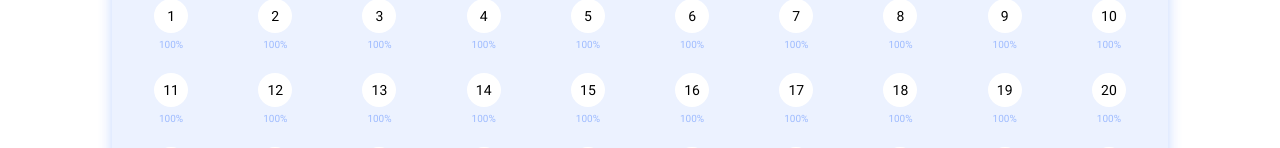
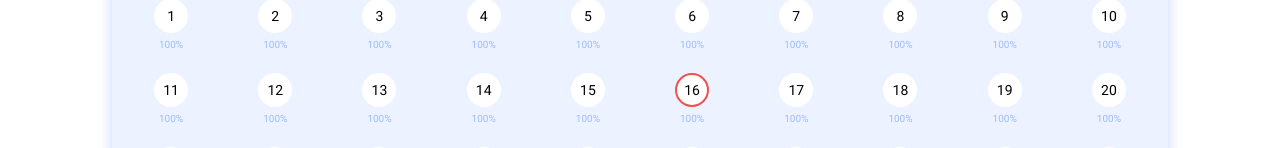
Before and after one commit to GoitStudentsWorks/bc-65-react-node-Elizabethhub, a React (Vite) app: page /byte-my-water-app/home in a window 1280 px wide. Shown: the part 1198-1346 px from the top of the page. Built offline with nearby package versions, Linux system fonts and the light colour scheme.

Commit message:
add isToday

```diff
--- a/src/components/CalendarElement/CalendarElement.jsx
+++ b/src/components/CalendarElement/CalendarElement.jsx
@@ -42,6 +42,15 @@ const CalendarElement = () => {
     monthData.push({ day, percentage: 100 });
   }
 
+  const isToday = (day) => {
+    const today = new Date();
+    return (
+      day === today.getDate() &&
+      currentDate.getMonth() === today.getMonth() &&
+      currentDate.getFullYear() === today.getFullYear()
+    );
+  };
+
   return (
     <ContentWrapperCalendar>
       <HeadingWrapper>
@@ -77,7 +86,9 @@ const CalendarElement = () => {
               dispatch(changeShowDaysStats(true));
             }}
           >
-            <span className="day">{item.day}</span>
+            <span className={`day ${isToday(item.day) ? 'today' : ''}`}>
+              {item.day}
+            </span>
             <span className="percentage">{item.percentage}%</span>
           </DayStyles>
         ))}
--- a/src/components/CalendarElement/CalendarElement.styled.js
+++ b/src/components/CalendarElement/CalendarElement.styled.js
@@ -77,11 +77,14 @@ export const DayStyles = styled.li`
   gap: 4px;
   text-align: center;
   font-weight: 400;
+  cursor: pointer;
   letter-spacing: 0em;
 
-  cursor: pointer;
   span {
     display: block;
+    &.today {
+      border: 2px solid #ef5050;
+    }
   }
   .day {
     width: 32px;
```
